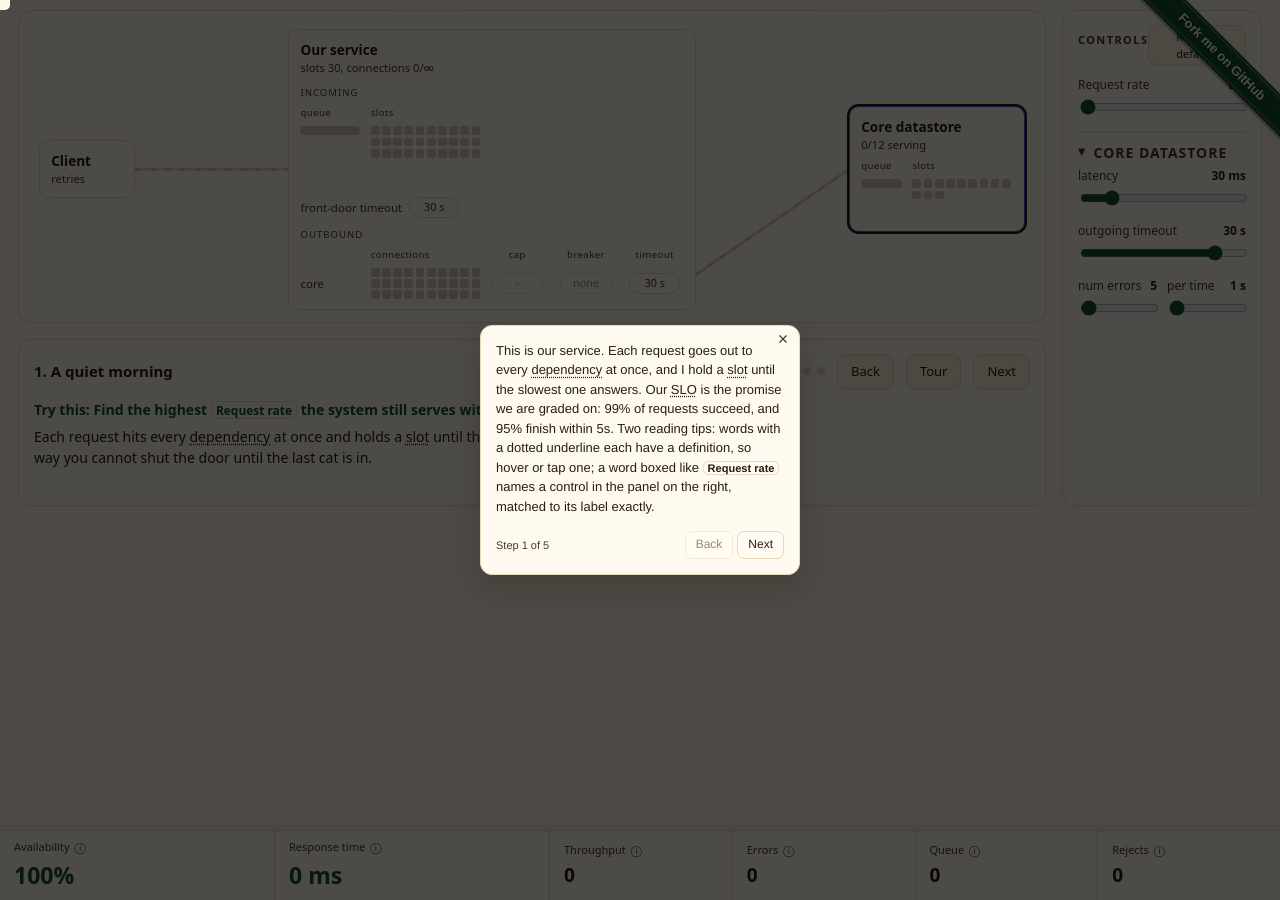
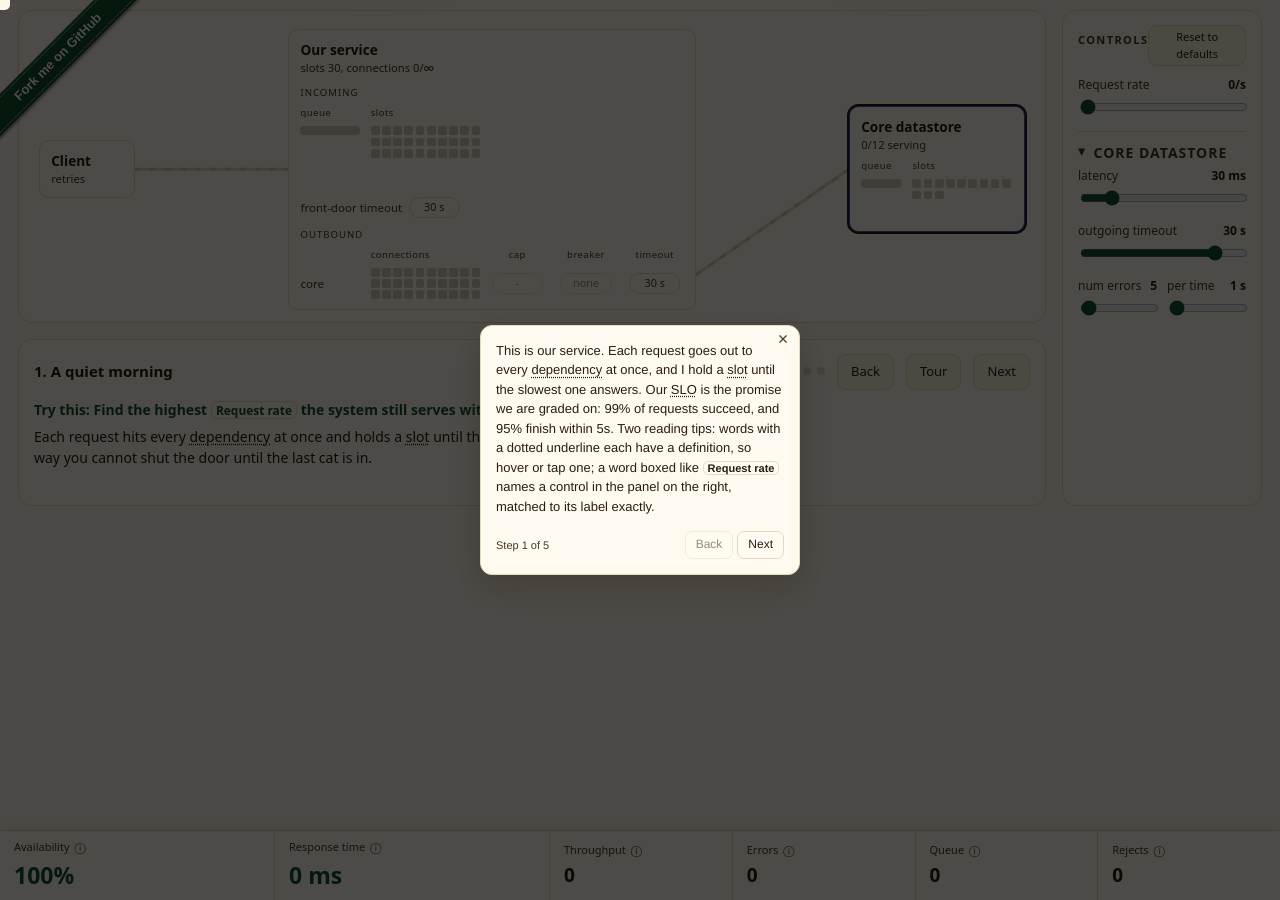
Before and after one commit to vosechu/vosechu.github.io, a Jekyll site: the page autonomous-actions/index.html, which Jekyll copies as it is, in a window 1280 px wide. Built offline with Jekyll 4.4.1, drawn with Linux system fonts in a browser that asks for light colours.

Commit message:
fix(autonomous-actions): move the fork ribbon to top-left, clear of Reset
The standard github-fork-ribbon-css defaults to the top-right corner, where it
overlapped the Reset button. Use the library's own left-top variant instead.

Co-Authored-By: Claude Opus 4.8 (1M context) <noreply@anthropic.com>

Claude-Session: https://claude.ai/code/session_01AKv8sPDdoy5Nfsx5nPdveb

```diff
--- a/autonomous-actions/index.html
+++ b/autonomous-actions/index.html
@@ -298,12 +298,13 @@
 
     /* "Fork me on GitHub" ribbon -- github-fork-ribbon-css v0.2.3, MIT (Simon Whitaker), tinted var(--teal) */
     .github-fork-ribbon{width:12.1em;height:12.1em;position:absolute;overflow:hidden;top:0;right:0;z-index:9999;pointer-events:none;font-size:13px;text-decoration:none;text-indent:-999999px}.github-fork-ribbon.fixed{position:fixed}.github-fork-ribbon:active,.github-fork-ribbon:hover{background-color:rgba(0,0,0,0)}.github-fork-ribbon:after,.github-fork-ribbon:before{position:absolute;display:block;width:15.38em;height:1.54em;top:3.23em;right:-3.23em;box-sizing:content-box;transform:rotate(45deg)}.github-fork-ribbon:before{content:"";padding:.38em 0;background-color:var(--teal);background-image:linear-gradient(to bottom,rgba(0,0,0,0),rgba(0,0,0,.15));box-shadow:0 .15em .23em 0 rgba(0,0,0,.5);pointer-events:auto}.github-fork-ribbon:after{content:attr(data-ribbon);color:#fff;font:700 1em "Helvetica Neue",Helvetica,Arial,sans-serif;line-height:1.54em;text-decoration:none;text-shadow:0 -.08em rgba(0,0,0,.5);text-align:center;text-indent:0;padding:.15em 0;margin:.15em 0;border-width:.08em 0;border-style:dotted;border-color:rgba(255,255,255,.7)}
+    .github-fork-ribbon.left-top{right:auto;left:0}.github-fork-ribbon.left-top:before,.github-fork-ribbon.left-top:after{right:auto;left:-3.23em;transform:rotate(-45deg)}
     @media (max-width:640px){.github-fork-ribbon{display:none}}
 
   </style>
 </head>
 <body>
-  <a class="github-fork-ribbon fixed" href="https://github.com/vosechu/vosechu.github.io/tree/master/autonomous-actions" data-ribbon="Fork me on GitHub" title="Fork me on GitHub" target="_blank" rel="noopener">Fork me on GitHub</a>
+  <a class="github-fork-ribbon left-top fixed" href="https://github.com/vosechu/vosechu.github.io/tree/master/autonomous-actions" data-ribbon="Fork me on GitHub" title="Fork me on GitHub" target="_blank" rel="noopener">Fork me on GitHub</a>
 
   <div class="layout">
     <div class="leftcol">
```
